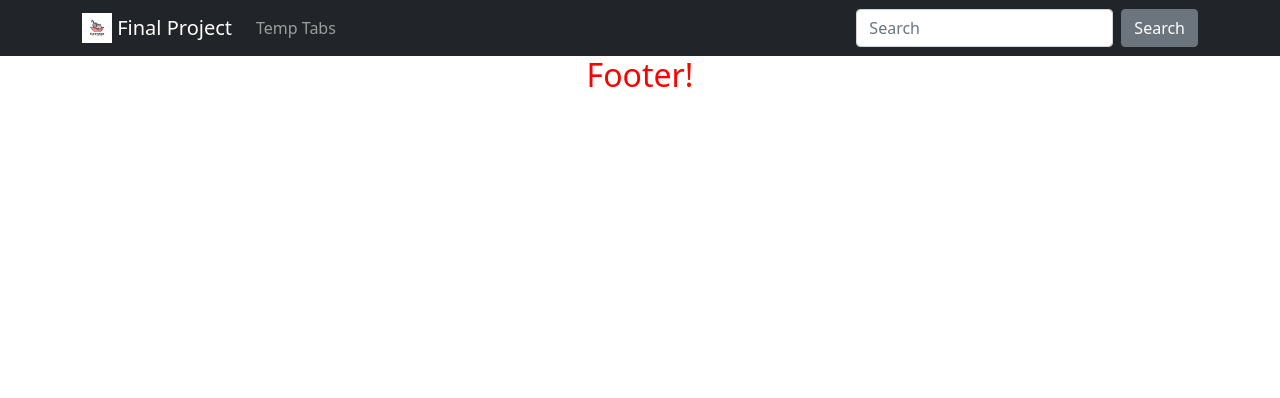
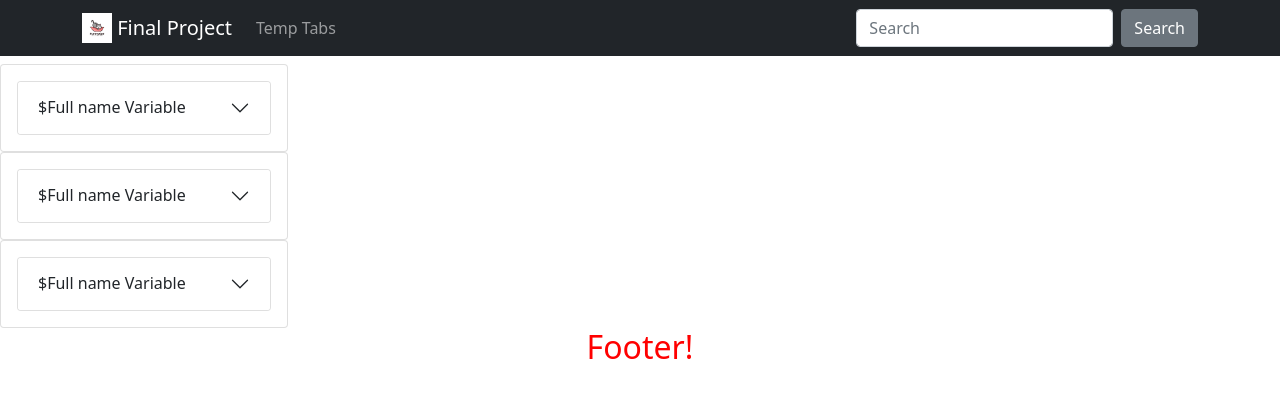
Before and after one commit to PeteH1/FP-Frontend, a React (Create React App) app in the folder React/final-proj/: page /searchresults in a window 1280 px wide. Shown: the top 398 px of the page. Built offline with nearby package versions, Linux system fonts and the light colour scheme; no server answers.

Commit message:
FNP-2 #added search results page

```diff
--- a/React/final-proj/src/components/Home.jsx
+++ b/React/final-proj/src/components/Home.jsx
@@ -4,88 +4,95 @@ import axios from 'axios';
 import { useState } from 'react';
 import { useEffect } from 'react';
 
-const Home = ({searchQuery}) => {
-    const [error, setError] = useState(null);
-    const [loaded, setLoaded] = useState(false);
+import SearchResults from './SearchResults'
 
-    const [data, setData]=useState([]); // Filled with data from the database.
+const Home = () => {
+    // const [error, setError] = useState(null);
+    // const [loaded, setLoaded] = useState(false);
 
-    // useEffect triggers again when
+    // const [data, setData]=useState([]); // Filled with data from the database.
 
-    useEffect(()=> {
-        if(searchQuery) {
-            axios.get("https://jsonplaceholder.typicode.com/todos/1")
-        .then((res) => {
-            console.log(res);
-            setData(res.data);
+    // // useEffect triggers again when
 
-            setLoaded(true);
-        })
-        .catch((err) => {
-            setError(error);
-            console.error(err);
-        });
-        }
-    },[]);
+    // useEffect(()=> {
+    //     if(searchQuery) {
+    //         axios.get("https://jsonplaceholder.typicode.com/todos/1")
+    //     .then((res) => {
+    //         console.log(res);
+    //         setData(res.data);
 
-    const getByAddress =() => {
-        //Axios
-        // Renders collapsed cards of suspects with associated address.
-    };
+    //         setLoaded(true);
+    //     })
+    //     .catch((err) => {
+    //         setError(error);
+    //         console.error(err);
+    //     });
+    //     }
+    // },[]);
 
-    const getByCitizenID =() => {
-        //Axios
-        // Renders collapsed cards of suspects with associated citizen Id.
-    };
+    // const getByAddress =() => {
+    //     //Axios
+    //     // Renders collapsed cards of suspects with associated address.
+    // };
+
+    // const getByCitizenID =() => {
+    //     //Axios
+    //     // Renders collapsed cards of suspects with associated citizen Id.
+    // };
 
     return (
         <div>
-            <h2>{data.title}</h2>
-            <Card style={{ width: '18rem' }}>
-            {/* <Card.Img variant="top" src="holder.js/100px180" /> */}
-            <Card.Body>
-                <Accordion defaultActiveKey={['0']} alwaysOpen>
-                    <Accordion.Item eventKey="1">
-                        <Accordion.Header>$Full name Variable</Accordion.Header>
-                        <Accordion.Body>
+            {/* <SearchResults searchQuery={searchQuery}/> */}
+        </div>
+     );
+}
+        // <div>
+        //     <h2>{data.title}</h2>
+        //     <Card style={{ width: '18rem' }}>
+        //     {/* <Card.Img variant="top" src="holder.js/100px180" /> */}
+        //     <Card.Body>
+        //         <Accordion defaultActiveKey={['0']} alwaysOpen>
+        //             <Accordion.Item eventKey="1">
+        //                 <Accordion.Header>$Full name Variable</Accordion.Header>
+        //                 <Accordion.Body>
 
-                        </Accordion.Body>
-                    </Accordion.Item>
-                </Accordion>
-            </Card.Body>
-        </Card>
+        //                 </Accordion.Body>
+        //             </Accordion.Item>
+        //         </Accordion>
+        //     </Card.Body>
+        // </Card>
 
-        <Card style={{ width: '18rem' }}>
-            {/* <Card.Img variant="top" src="holder.js/100px180" /> */}
-            <Card.Body>
-                <Accordion defaultActiveKey={['0']} alwaysOpen>
-                    <Accordion.Item eventKey="1">
-                        <Accordion.Header>$Full name Variable</Accordion.Header>
-                        <Accordion.Body>
+        // <Card style={{ width: '18rem' }}>
+        //     {/* <Card.Img variant="top" src="holder.js/100px180" /> */}
+        //     <Card.Body>
+        //         <Accordion defaultActiveKey={['0']} alwaysOpen>
+        //             <Accordion.Item eventKey="1">
+        //                 <Accordion.Header>$Full name Variable</Accordion.Header>
+        //                 <Accordion.Body>
 
-                        </Accordion.Body>
-                    </Accordion.Item>
-                </Accordion>
-            </Card.Body>
-        </Card>
+        //                 </Accordion.Body>
+        //             </Accordion.Item>
+        //         </Accordion>
+        //     </Card.Body>
+        // </Card>
 
-        <Card style={{ width: '18rem' }}>
-            {/* <Card.Img variant="top" src="holder.js/100px180" /> */}
-            <Card.Body>
-                <Accordion defaultActiveKey={['0']} alwaysOpen>
-                    <Accordion.Item eventKey="1">
-                        <Accordion.Header>$Full name Variable</Accordion.Header>
-                        <Accordion.Body>
+        // <Card style={{ width: '18rem' }}>
+        //     {/* <Card.Img variant="top" src="holder.js/100px180" /> */}
+        //     <Card.Body>
+        //         <Accordion defaultActiveKey={['0']} alwaysOpen>
+        //             <Accordion.Item eventKey="1">
+        //                 <Accordion.Header>$Full name Variable</Accordion.Header>
+        //                 <Accordion.Body>
 
-                        </Accordion.Body>
-                    </Accordion.Item>
-                </Accordion>
-            </Card.Body>
-        </Card>
-        </div>
+        //                 </Accordion.Body>
+        //             </Accordion.Item>
+        //         </Accordion>
+        //     </Card.Body>
+        // </Card>
+        // </div>
 
 
-     );
-}
+//      );
+// }
 
 export default Home;
--- a/React/final-proj/src/components/SearchResults.jsx
+++ b/React/final-proj/src/components/SearchResults.jsx
@@ -0,0 +1,91 @@
+import Accordion from 'react-bootstrap/Accordion';
+import Card from 'react-bootstrap/Card';
+import axios from 'axios';
+import { useState } from 'react';
+import { useEffect } from 'react';
+
+const SearchResults = ({searchQuery}) => {
+    const [error, setError] = useState(null);
+    const [loaded, setLoaded] = useState(false);
+
+    const [data, setData]=useState([]); // Filled with data from the database.
+
+    // useEffect triggers again when
+
+    useEffect(()=> {
+        if(searchQuery) {
+            axios.get("https://jsonplaceholder.typicode.com/todos/1")
+        .then((res) => {
+            console.log(res);
+            setData(res.data);
+
+            setLoaded(true);
+        })
+        .catch((err) => {
+            setError(error);
+            console.error(err);
+        });
+        }
+    },[]);
+
+    const getByAddress =() => {
+        //Axios
+        // Renders collapsed cards of suspects with associated address.
+    };
+
+    const getByCitizenID =() => {
+        //Axios
+        // Renders collapsed cards of suspects with associated citizen Id.
+    };
+
+    return (
+        <div>
+            <h2>{data.title}</h2>
+            <Card style={{ width: '18rem' }}>
+            {/* <Card.Img variant="top" src="holder.js/100px180" /> */}
+            <Card.Body>
+                <Accordion defaultActiveKey={['0']} alwaysOpen>
+                    <Accordion.Item eventKey="1">
+                        <Accordion.Header>$Full name Variable</Accordion.Header>
+                        <Accordion.Body>
+
+                        </Accordion.Body>
+                    </Accordion.Item>
+                </Accordion>
+            </Card.Body>
+        </Card>
+
+        <Card style={{ width: '18rem' }}>
+            {/* <Card.Img variant="top" src="holder.js/100px180" /> */}
+            <Card.Body>
+                <Accordion defaultActiveKey={['0']} alwaysOpen>
+                    <Accordion.Item eventKey="1">
+                        <Accordion.Header>$Full name Variable</Accordion.Header>
+                        <Accordion.Body>
+
+                        </Accordion.Body>
+                    </Accordion.Item>
+                </Accordion>
+            </Card.Body>
+        </Card>
+
+        <Card style={{ width: '18rem' }}>
+            {/* <Card.Img variant="top" src="holder.js/100px180" /> */}
+            <Card.Body>
+                <Accordion defaultActiveKey={['0']} alwaysOpen>
+                    <Accordion.Item eventKey="1">
+                        <Accordion.Header>$Full name Variable</Accordion.Header>
+                        <Accordion.Body>
+
+                        </Accordion.Body>
+                    </Accordion.Item>
+                </Accordion>
+            </Card.Body>
+        </Card>
+        </div>
+
+
+     );
+}
+
+export default SearchResults;
--- a/React/final-proj/src/components/management/Manager.jsx
+++ b/React/final-proj/src/components/management/Manager.jsx
@@ -4,6 +4,7 @@ import Home from '../Home';
 import React, { useState } from 'react';
 import Footer from '../Footer';
 import Tabs from '../Tabspace.jsx';
+import SearchResults from '../SearchResults.jsx';
 
 const Manager = () => {
     const [search, setSearch] = useState([]);
@@ -15,6 +16,7 @@ const Manager = () => {
                 <Routes>
                     <Route path="/" exact element={<Home searchQuery={search} />} />
                     <Route path="/tabs" exact element={<Tabs searchQuery={search}/>} />
+                    <Route path="/searchresults" exact element={<SearchResults searchQuery={search}/>} />
                 </Routes>
                 <Footer />
             </BrowserRouter>
```
Also changed, not shown: 1 other file (tests, documents, lock files or other folders).
